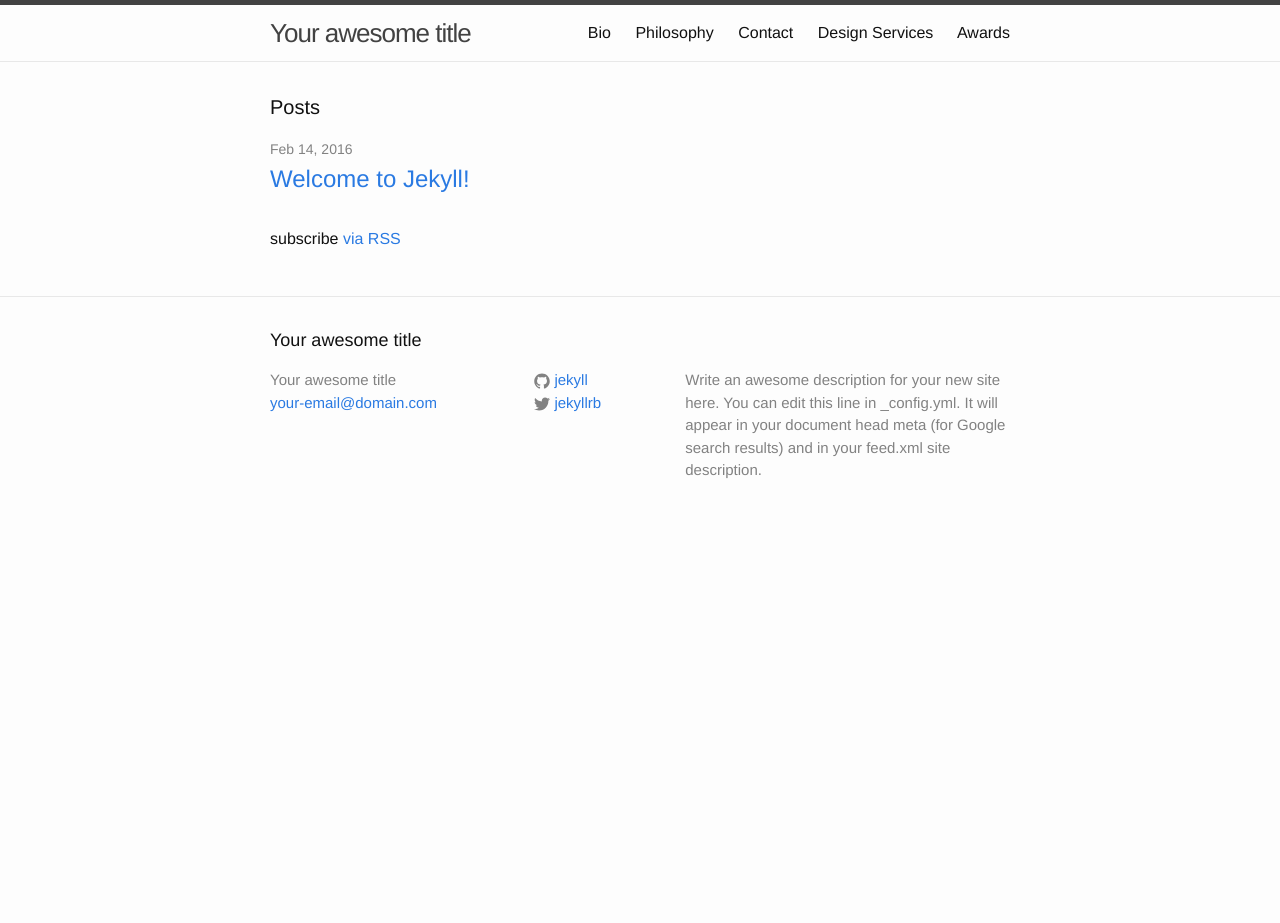
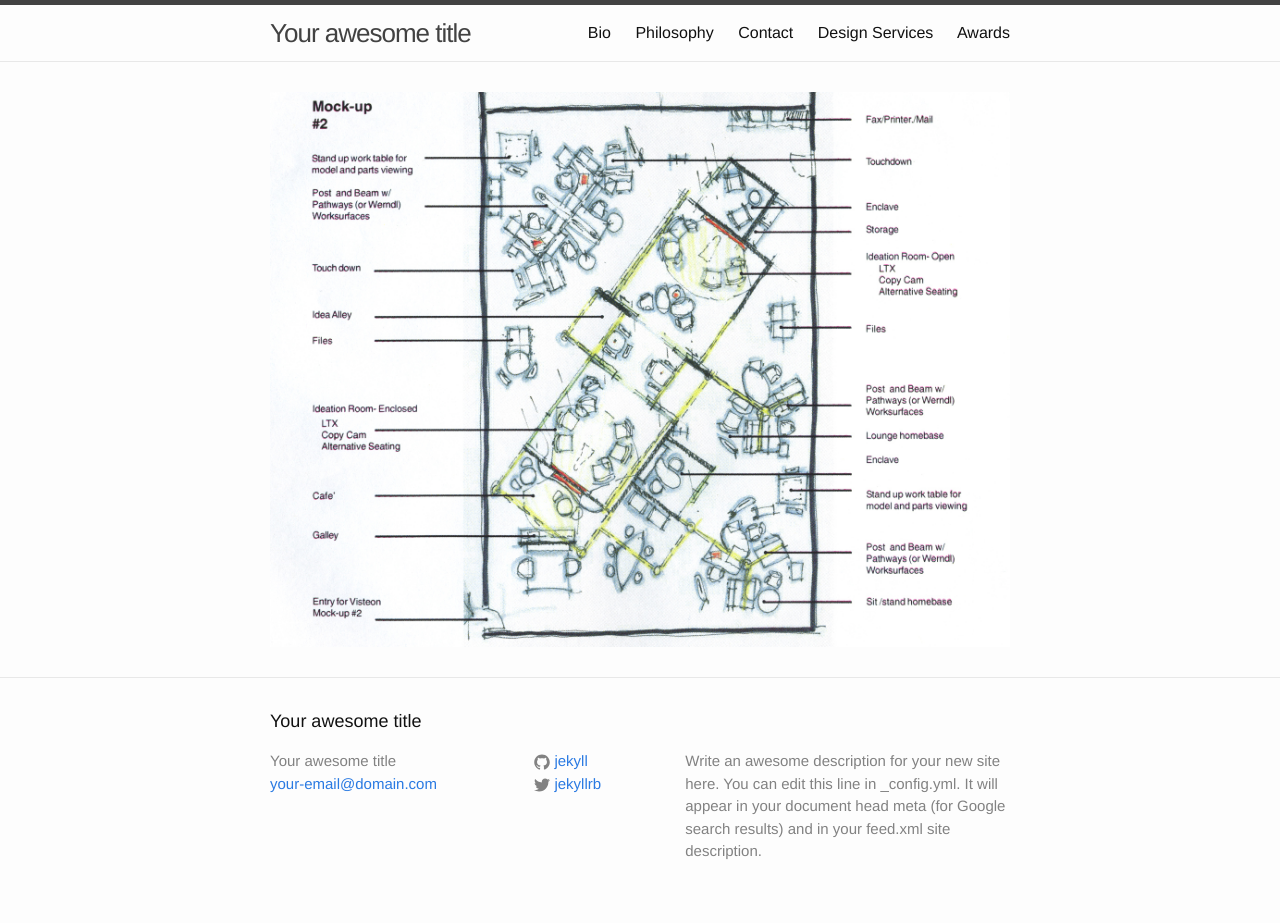
Before and after one commit to intraspacedesign/intraspacedesign.net.bk, a Jekyll site: the page built from index.html, in a window 1280 px wide. Built offline with Jekyll 4.4.1, drawn with Linux system fonts in a browser that asks for light colours; before the commit the page ends 900 px from its top, so only the background shows below that.

Commit message:
add image array to homepage

```diff
--- a/index.html
+++ b/index.html
@@ -1,12 +1,19 @@
 ---
 layout: default
+
+images:
+  - /uploads/steelcase_a.jpg
 ---
 
 <div class="home">
 
-  <h1 class="page-heading">Posts</h1>
+  {% for image in page.images %}
+  <img src="{{ image }}" alt="">
+  {% endfor %}
 
-  <ul class="post-list">
+  <!--<h1 class="page-heading">Posts</h1>-->
+
+  <!--<ul class="post-list">
     {% for post in site.posts %}
       <li>
         <span class="post-meta">{{ post.date | date: "%b %-d, %Y" }}</span>
@@ -16,8 +23,8 @@ layout: default
         </h2>
       </li>
     {% endfor %}
-  </ul>
+  </ul>-->
 
-  <p class="rss-subscribe">subscribe <a href="{{ "/feed.xml" | prepend: site.baseurl }}">via RSS</a></p>
+  <!--<p class="rss-subscribe">subscribe <a href="{{ "/feed.xml" | prepend: site.baseurl }}">via RSS</a></p>-->
 
 </div>
```
